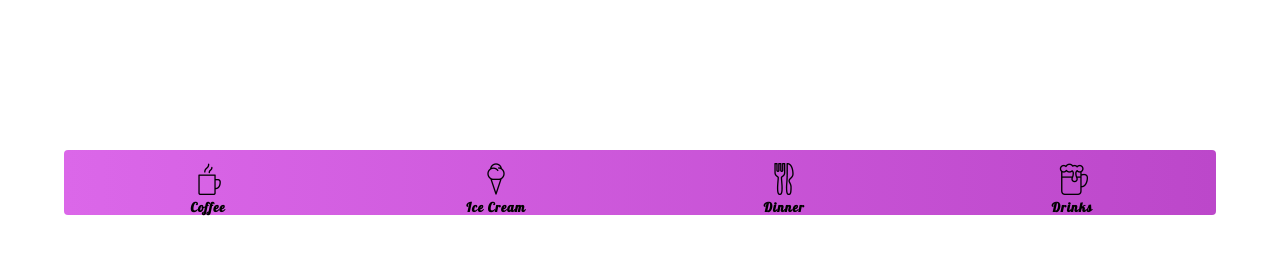
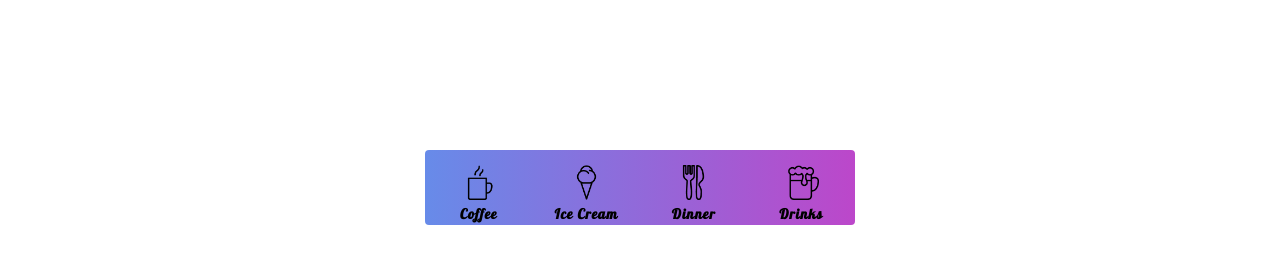
Before and after one commit to MichelleW31/InteractiveFoodNav, a plain HTML site: page index.html in a window 1280 px wide. Drawn offline with Linux system fonts and the light colour scheme.

Commit message:
Changed styling

```diff
--- a/stylesheet.css
+++ b/stylesheet.css
@@ -4,9 +4,10 @@
 }
 
 #bar{
-    background: linear-gradient(to right, #db67e9 , #bc47ca);
+    background: linear-gradient(to right, #678be9 , #bc47ca);
     width:90%;
-    height:65px;
+    max-width:430px;
+    height:75px;
     margin:0 auto;
     display:flex;
     margin-top:150px;
@@ -15,17 +16,17 @@
 }
 
 .icon{
-    width:32px;
-    height:32px;
+    width:35px;
+    height:35px;
     position:absolute;
-    top:13px;
+    top:15px;
     cursor:pointer;
 }
 
 .checked{
-    top:8px;
-    width:35px;
-    height:35px;
+    top:9px;
+    width:37px;
+    height:37px;
     opacity:.8;
 }
 
@@ -42,12 +43,13 @@
 }
 
 h4{
-    font-size:13px;
+    font-size:14px;
     position:absolute;
-    top:49px;
+    top:55px;
     letter-spacing:1px;
     color:black;
     font-family: 'Lobster', cursive;
+
 }
 
 @keyframes up{
@@ -61,16 +63,16 @@ h4{
     }
 
     50%{
-        top:44px;
+        top:47px;
 
     }
 
     60%{
-        top:45px;
+        top:49px;
 
     }
     100%{
-        top:45px;
+        top:49px;
         visibility:visible;
         color:#642f6b;
     }
@@ -78,10 +80,10 @@ h4{
 
 @keyframes down{
     0%{
-        top:45px;
+        top:49px;
         visibility:visible;
     }
-    20%{
+    30%{
         visibility:hidden;
     }
 
```
